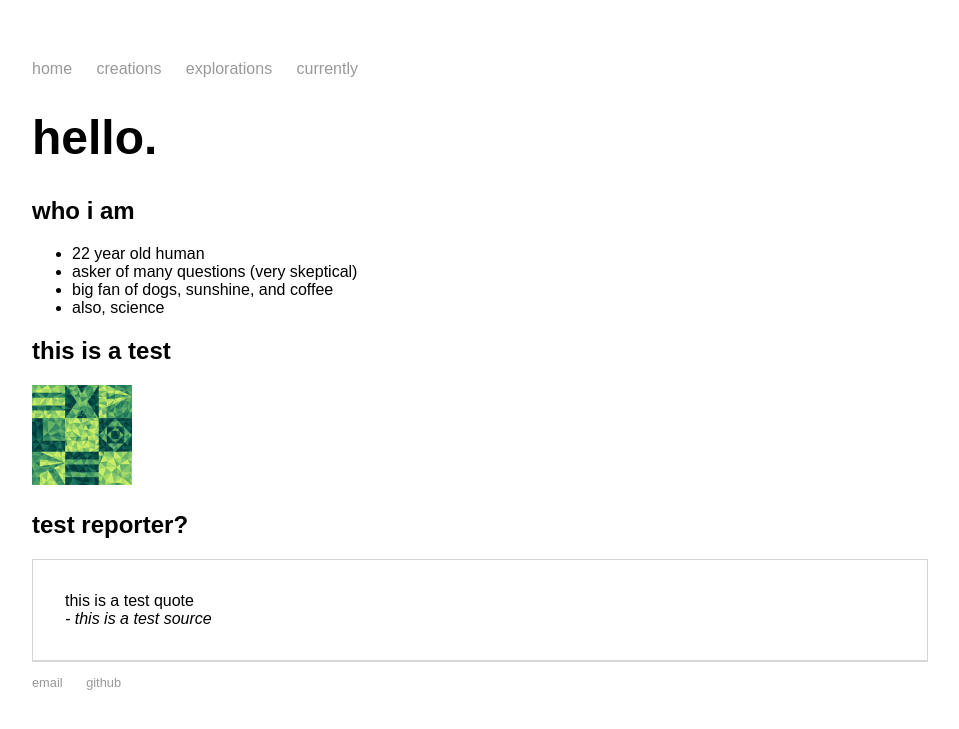
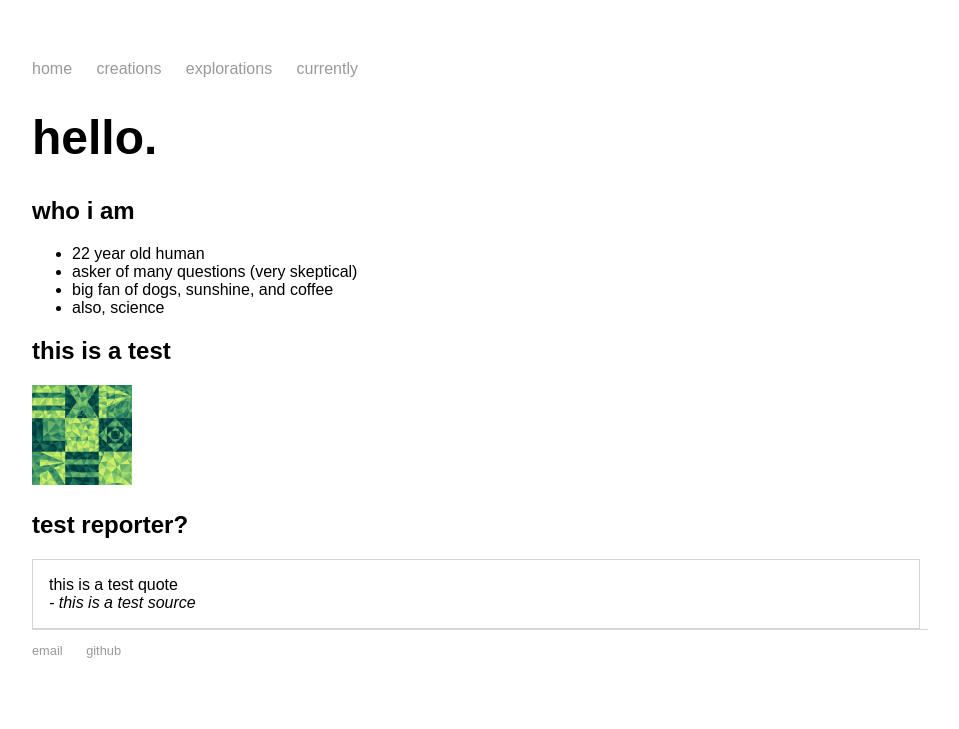
Before and after one commit to mayasheth/mayasheth.github.io, a Jekyll site: the page built from index.md, in a window 1280 px wide. Shown: the top 729 px of the page, without its empty margins (160-1119 px from the left). Built offline with Jekyll 4.4.1, drawn with Linux system fonts in a browser that asks for light colours.

Commit message:
Update quote.html

```diff
--- a/_includes/quote.html
+++ b/_includes/quote.html
@@ -3,8 +3,8 @@
 .quote {
  border:solid thin #d5d5d5;
 
-		padding:1em;
-		margin:0;
+		padding:0;
+		margin:0 0.5em 0 0;
 
 }
 blockquote {
```
